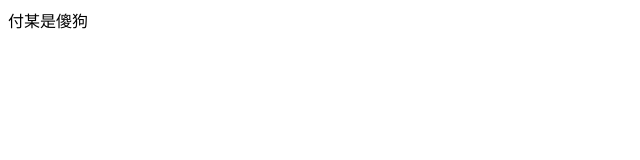
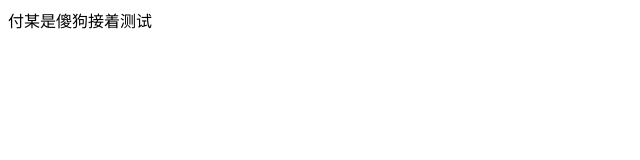
Before and after one commit to xiaowang731/susuoutline.github.io, a React (Vite) app: page / in a window 1280 px wide. Shown: the top 160 px of the page, without its empty margins (0-640 px from the left). Built offline with nearby package versions, Linux system fonts and the light colour scheme.

Commit message:
初始化

```diff
--- a/src/App.jsx
+++ b/src/App.jsx
@@ -1,7 +1,7 @@
 import { useState } from "react";
 
 function App() {
-  return <div>付某是傻狗</div>;
+  return <div>付某是傻狗接着测试</div>;
 }
 
 export default App;
```
